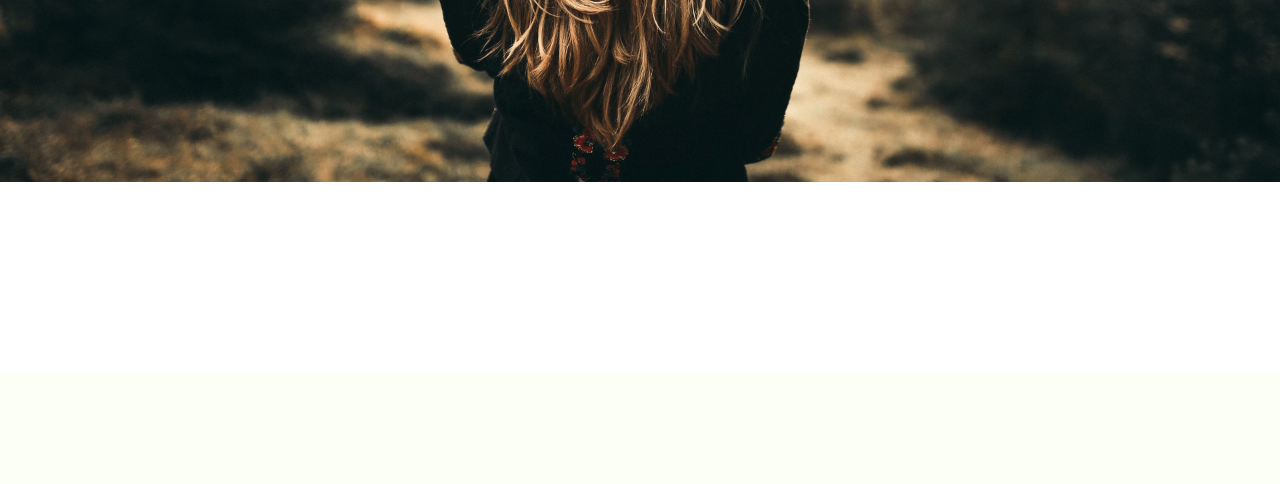
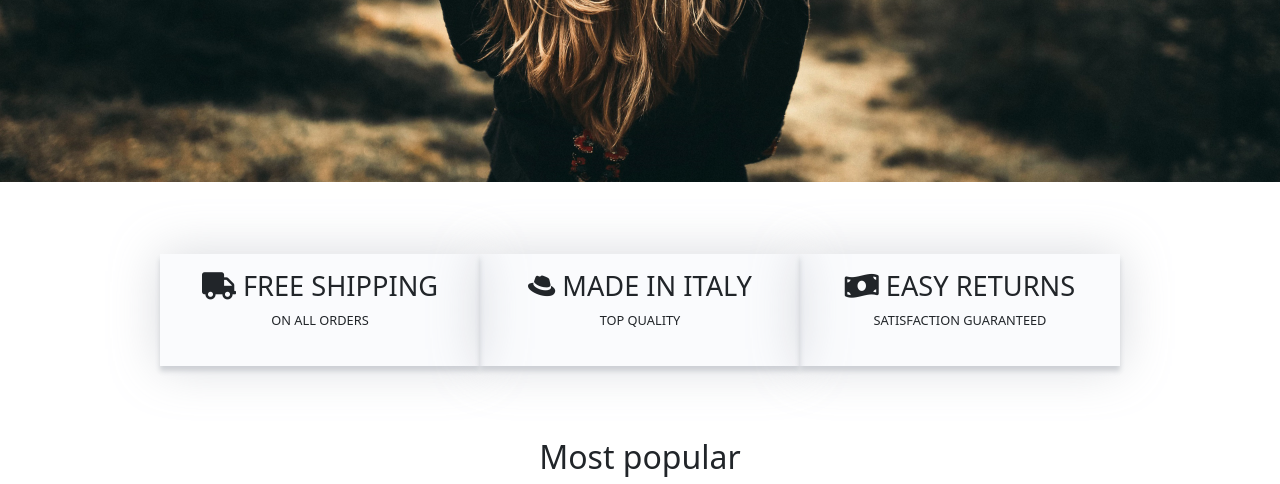
Before and after one commit to Ceratosenzaf/Il-cappellaio-matto, a PHP site: page / in a window 1280 px wide. Shown: the part 538-1022 px from the top of the page. Before the commit the page ends 720 px from the top, so only its background shows below. Run offline with PHP 8.4, Linux system fonts and the light colour scheme.

Commit message:
added tags

```diff
--- a/css/index.css
+++ b/css/index.css
@@ -1,8 +1,8 @@
-#mainPhoto{
+#main-photo{
     width: 100%;
 }
 
-#mainPhotoText{
+#main-photo-text{
     position: absolute;
     top: 0%;
     left: 0%;
@@ -14,3 +14,20 @@
     height: 50%;
     text-shadow: 0 0 7px white, 0 0 15px white;
 }
+
+.card{
+    width: 20rem;
+    background-color: rgba(230, 235, 242, 0.2);
+    border: 0;
+    border-radius: 0;
+    box-shadow: 0 5px 5px rgb(206, 209, 214), 0 0 50px rgba(206, 209, 214, 0.8);
+    height: 7rem;
+}
+
+.card-title{
+    font-size: 1.7rem;
+}
+
+.card-text{
+    font-size: 0.8rem;
+}
--- a/index.html
+++ b/index.html
@@ -2,19 +2,45 @@
 
 <head>
     <title>Capp'L</title>
-    <link rel="icon" href="resources/logo.png">
+    <link rel="icon" href="resources/logo.png"><link rel="stylesheet" href="https://cdnjs.cloudflare.com/ajax/libs/font-awesome/5.15.2/css/all.min.css" integrity="sha512-HK5fgLBL+xu6dm/Ii3z4xhlSUyZgTT9tuc/hSrtw6uzJOvgRr2a9jyxxT1ely+B+xFAmJKVSTbpM/CuL7qxO8w==" crossorigin="anonymous" />
     <link href="https://cdn.jsdelivr.net/npm/bootstrap@5.0.0-beta3/dist/css/bootstrap.min.css" rel="stylesheet" integrity="sha384-eOJMYsd53ii+scO/bJGFsiCZc+5NDVN2yr8+0RDqr0Ql0h+rP48ckxlpbzKgwra6" crossorigin="anonymous">
    <link rel="stylesheet" href="css/index.css">
 </head>
 
 <body>
-    <div class="pageMainPhoto">
-        <img id="mainPhoto" src="resources/images/image1.jpg">
-        <h1 id="mainPhotoText">Capp'L</h1>
+    <div>
+        <img id="main-photo" src="resources/images/image1.jpg">
+        <h1 id="main-photo-text">Capp'L</h1>
     </div>
 
-    <br><br><br><br><br><br><br><br>
+    <br><br><br>
 
+    <div class="row justify-content-center">
+        <div class="card">
+            <div class="card-body text-center">
+                <h5 class="card-title"><i class="fas fa-truck"></i> FREE SHIPPING</h5>
+                <p class="card-text">ON ALL ORDERS</p>
+            </div>
+        </div>
+        <div class="card">
+            <div class="card-body text-center">
+                <h5 class="card-title"><i class="fab fa-redhat"></i> MADE IN ITALY</h5>
+                <p class="card-text">TOP QUALITY</p>
+            </div>
+        </div>
+        <div class="card">
+            <div class="card-body text-center">
+                <h5 class="card-title"><i class="fas fa-money-bill-wave"></i> EASY RETURNS</h5>
+                <p class="card-text">SATISFACTION GUARANTEED</p>
+            </div>
+        </div>
+    </div>
+
+    <br><br><br>
+
+    <div class="text-center">
+        <h2>Most popular</h2>
+    </div>
 
 </body>
 
```
